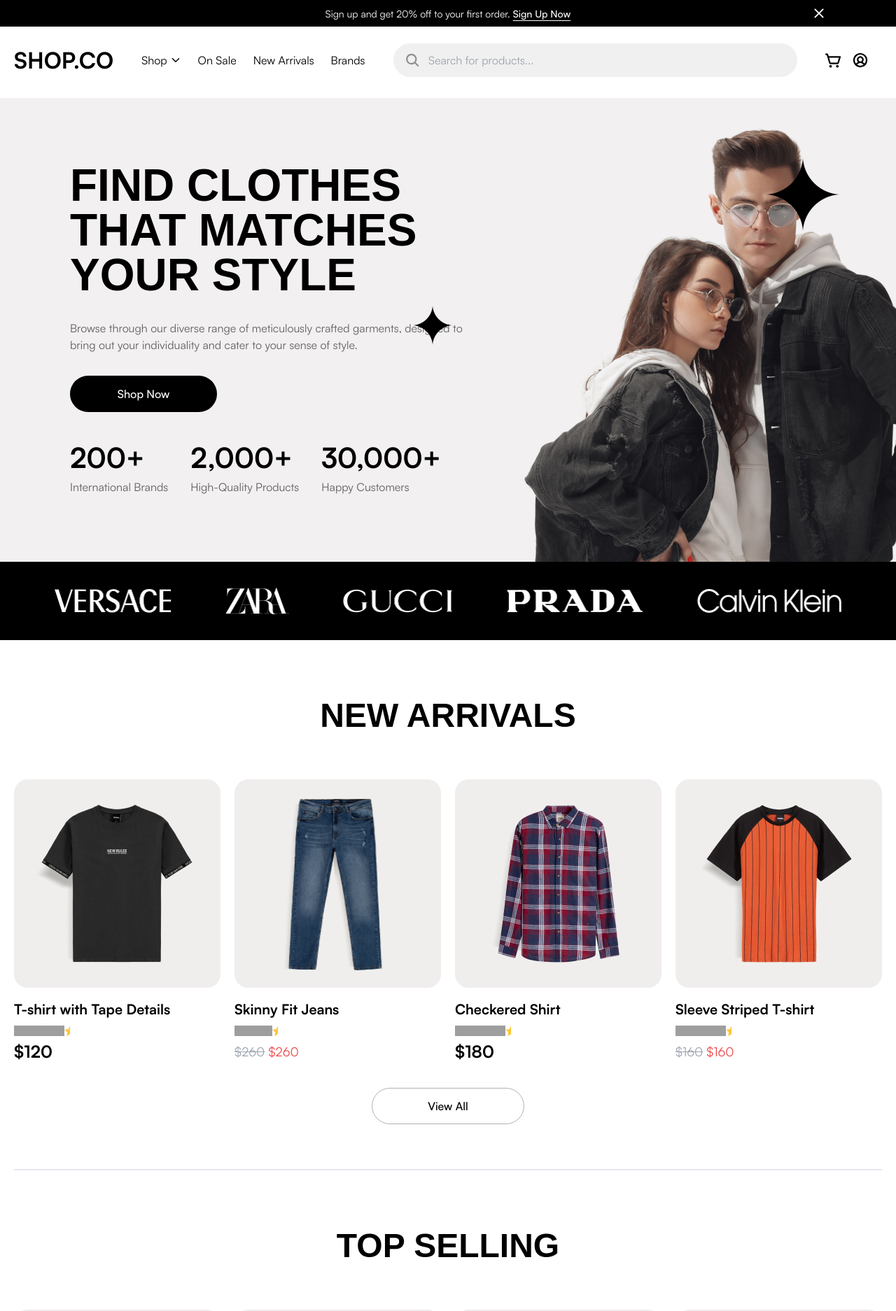
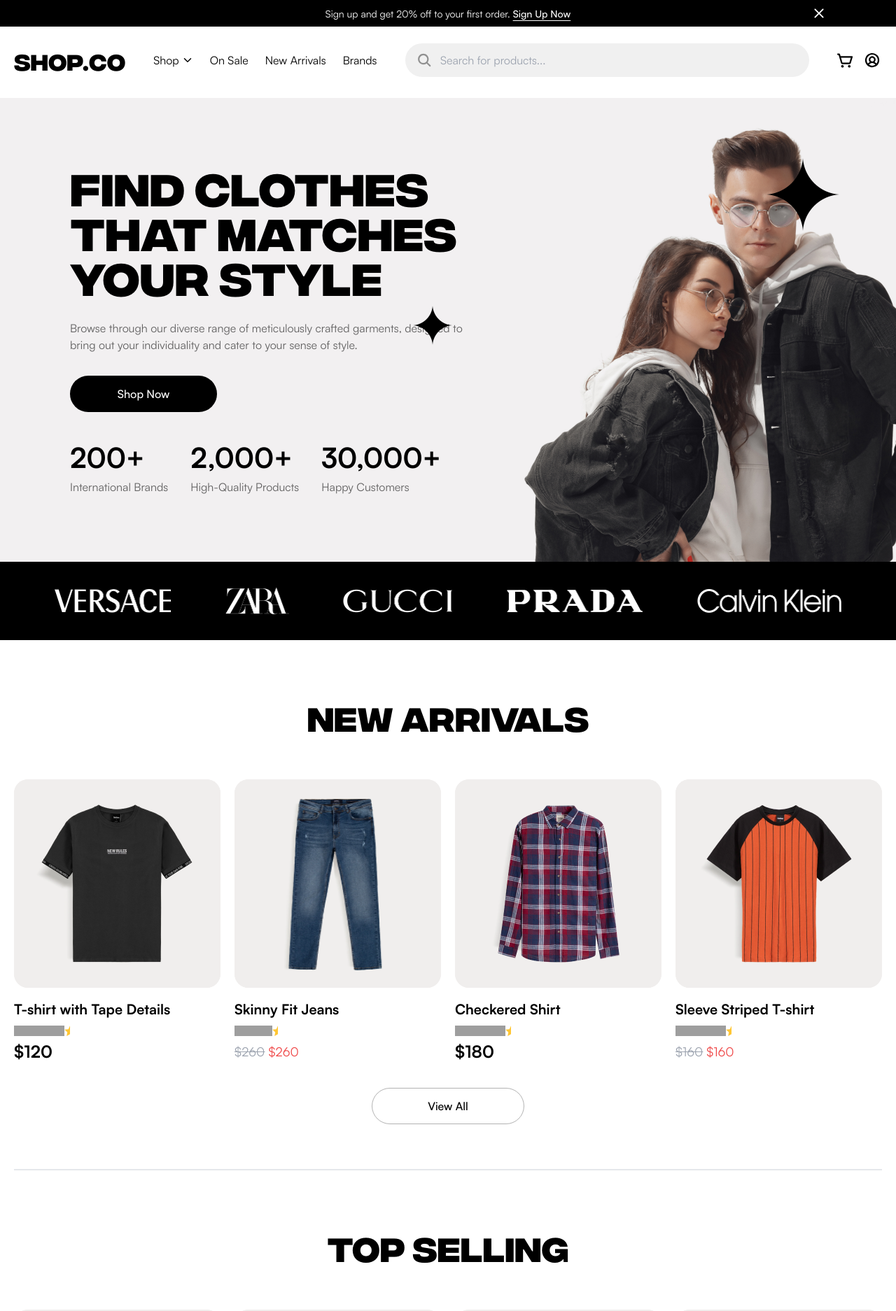
Before and after one commit to Future-Rafay/hackathon-8-dec, a Next.js app: page / in a window 1280 px wide. Shown: the top 1874 px of the page at 70% size. Built offline with nearby package versions, Linux system fonts and the light colour scheme; grey boxes are pictures that could not be loaded.

Commit message:
Integrated IntegralCf font successfullly

```diff
--- a/src/Components/Category.tsx
+++ b/src/Components/Category.tsx
@@ -1,9 +1,11 @@
+import { cn } from '@/lib/utils';
+import { integralCF } from '@/styles/fonts';
 import React from 'react'
 
 const Category = () => {
     return (
         <div className='max-w-[1240px] mx-auto h-auto md:w-full bg-[#F0F0F0] rounded-[40px] my-[80px]'>
-            <h1 className='text-[48px] sm:text-[36px] sm:text-center font-bold uppercase h-[192px] flex items-center justify-center'>Browse By dress STYLE</h1>
+            <h1 className={cn([ integralCF.className,'text-[48px] sm:text-[36px] sm:text-center font-bold uppercase h-[192px] flex items-center justify-center'])}>Browse By dress STYLE</h1>
             <div className='flex flex-col gap-5 mb-[76px]'>
                 <div className='flex gap-5 justify-center md:flex-col'>
                     <div className='w-[407px] sm:w-auto sm:h-auto h-[289px] rounded-[20px] bg-cover hover:scale-105 transition-transform duration-300' style={{ backgroundImage: 'url(/images/Category/casual.png)' }}>
--- a/src/Components/Footer.tsx
+++ b/src/Components/Footer.tsx
@@ -1,3 +1,5 @@
+import { cn } from '@/lib/utils';
+import { integralCF } from '@/styles/fonts';
 import Image from 'next/image';
 import Link from 'next/link';
 import React from 'react';
@@ -42,7 +44,9 @@
     <div className="max-w-[1440px] h-[589px] mx-auto">
       {/* Newsletter Section */}
       <div className="max-w-[1240px] mx-auto relative bottom-[-90px] h-[180px] py-[36px] px-[64px] bg-black rounded-[20px] flex items-center justify-between shadow-md">
-        <h1 className="text-[36px] font-bold text-white w-[555px] leading-tight">
+        <h1 className={cn([ integralCF.className,"text-[36px] font-bold text-white w-[555px] leading-tight"])}
+
+        >
           STAY UP TO DATE ABOUT OUR LATEST OFFERS
         </h1>
         <div className="flex flex-col gap-[14px] w-[349px]">
@@ -64,7 +68,7 @@
       <footer className="bg-[#F0F0F0] text-gray-600">
         <div className="max-w-[1240px] px-5 pt-[140px] pb-[50px] mx-auto flex flex-wrap justify-between gap-10">
           <div className="w-64">
-            <h1 className="text-3xl font-bold text-black">SHOP.CO</h1>
+            <h1 className={cn([ integralCF.className,"text-3xl font-bold text-black"])}>SHOP.CO</h1>
             <p className="mt-2 text-sm text-gray-500">
               We have clothes that suit your style and make you proud to wear them.
             </p>
--- a/src/Components/HeroSection.tsx
+++ b/src/Components/HeroSection.tsx
@@ -1,7 +1,8 @@
 import Image from 'next/image';
 import Link from 'next/link';
 import React from 'react';
-
+import { integralCF } from '@/styles/fonts';
+import { cn } from '@/lib/utils';
 
 const HeroSection = () => {
     return (
@@ -11,7 +12,12 @@
                 style={{ backgroundImage: 'url(/images/heroimage.png)' }}
             >
                 <div className="ml-[100px] xs:ml-0 w-[600px] flex flex-col gap-[32px]">
-                    <h1 className={"text-[64px] xs:text-[32px] font-bold leading-[64px]"}>
+                    <h1
+                        className={cn([
+                            integralCF.className,
+                            "text-[64px] xs:text-[32px] font-bold leading-[64px]",
+                        ])}
+                    >
                         FIND CLOTHES THAT MATCHES YOUR STYLE
                     </h1>
                     <h3 className="text-[16px] text-[rgba(0,0,0,0.6)]">
--- a/src/Components/Navbar.tsx
+++ b/src/Components/Navbar.tsx
@@ -1,3 +1,5 @@
+import { cn } from '@/lib/utils';
+import { integralCF } from '@/styles/fonts';
 import Image from 'next/image';
 import Link from 'next/link';
 import React from 'react'
@@ -7,7 +9,12 @@
 const Navbar = () => {
     return (
         <div className='max-w-[1240px] mx-auto h-auto flex gap-[40px] items-center mt-[24px] mb-[30px]'>
-            <Link href='/' className='font-bold text-[32px]'>SHOP.CO</Link>
+
+            <Link href='/' className={cn([
+                integralCF.className,
+                'font-bold text-[32px]'
+            ])} >SHOP.CO</Link>
+
             <ul className='flex gap-6 sm:hidden'>
                 <li className='flex items-center gap-1'><Link href='' >Shop</Link><IoChevronDown /></li>
                 <li><Link href='/shop' >On Sale</Link></li>
--- a/src/Components/NewArrival.tsx
+++ b/src/Components/NewArrival.tsx
@@ -2,6 +2,8 @@
 import ProductCard from "./ProductCard";
 import { Product } from "@/types/product.types";
 import Link from "next/link";
+import { integralCF } from "@/styles/fonts";
+import { cn } from "@/lib/utils";
 
 export const newArrivalsData: Product[] = [
   {
@@ -57,7 +59,7 @@
 const NewArrival = () => {
   return (
     <div className="max-w-[1240px] mx-auto h-auto mt-[72px]">
-      <h1 className="text-[48px] font-bold uppercase text-center mb-[55px]">New Arrivals</h1>
+      <h1 className={cn([ integralCF.className,"text-[48px] font-bold uppercase text-center mb-[55px]"])}>New Arrivals</h1>
       <div className="flex gap-5 overflow-x-auto justify-center">
         {newArrivalsData.map((product) => (
           <ProductCard key={product.id} product={product} />
--- a/src/Components/Testimonials.tsx
+++ b/src/Components/Testimonials.tsx
@@ -1,3 +1,5 @@
+import { cn } from '@/lib/utils';
+import { integralCF } from '@/styles/fonts';
 import Image from 'next/image';
 import React from 'react';
 
@@ -56,7 +58,9 @@
 const Testimonials = () => {
     return (
         <div className="max-w-[1240px] mx-auto px-4">
-            <h1 className="text-[48px] font-bold uppercase sm:text-[36px] sm:text-center">
+            <h1
+                className={cn([integralCF.className, "text-[48px] font-bold uppercase sm:text-[36px] sm:text-center"])}
+            >
                 Our Happy Customers
             </h1>
             <div className="flex gap-5 mt-10 overflow-x-auto" id="testimonials">
@@ -75,7 +79,7 @@
                                         height={22.58}
                                         width={22.58}
                                         aria-label="star icon"
-                                       className='sm:w-[14px] sm:h-[14px]'
+                                        className='sm:w-[14px] sm:h-[14px]'
                                     />
                                 ))}
                             </div>
--- a/src/Components/TopSelling.tsx
+++ b/src/Components/TopSelling.tsx
@@ -2,6 +2,8 @@
 import ProductCard from "./ProductCard";
 import { Product } from "@/types/product.types";
 import Link from "next/link";
+import { cn } from "@/lib/utils";
+import { integralCF } from "@/styles/fonts";
 
 export const topSellingData: Product[] = [
   {
@@ -57,7 +59,7 @@
 const TopSelling = () => {
   return (
     <div className="max-w-[1240px] mx-auto h-auto mt-[72px]">
-      <h1 className="text-[48px] font-bold uppercase text-center mb-[55px]">top selling</h1>
+      <h1 className={cn([ integralCF.className,"text-[48px] font-bold uppercase text-center mb-[55px]"])}>top selling</h1>
       <div className="flex gap-5 overflow-x-auto justify-center">
         {topSellingData.map((product) => (
           <ProductCard key={product.id} product={product} />
--- a/src/app/auth/page.tsx
+++ b/src/app/auth/page.tsx
@@ -1,3 +1,5 @@
+import { cn } from "@/lib/utils";
+import { integralCF } from "@/styles/fonts";
 import Image from "next/image";
 import React from "react";
 
@@ -10,7 +12,7 @@
       <div className="w-full max-w-[440px] bg-white/10 backdrop-blur-md rounded-2xl p-8 md:p-12 border border-white/20 shadow-lg text-white">
         {/* Heading Section */}
         <div className="text-center mb-8">
-          <h1 className="text-3xl font-bold mb-2">Create an Account</h1>
+          <h1 className={cn([integralCF.className,"text-3xl font-bold mb-2 tracking-widest"])}>Create an Account</h1>
           <p className="text-sm text-gray-300">Enter your details below</p>
         </div>
 
@@ -39,7 +41,7 @@
           </div>
 
           {/* Buttons Section */}
-          <button className="w-full py-3 bg-red-600 hover:bg-red-700 text-white rounded-lg text-sm font-medium transition-all">
+          <button className={cn([integralCF.className,"w-full py-3 bg-red-600 hover:bg-red-700 text-white rounded-lg text-sm font-medium transition-all tracking-widest"])}>
             Create Account
           </button>
 
@@ -56,6 +58,7 @@
               height={20}
               width={20}
               alt="Google Icon"
+
             />
             Sign up with Google
           </button>
--- a/src/app/cart/page.tsx
+++ b/src/app/cart/page.tsx
@@ -1,4 +1,6 @@
 "use client"
+import { cn } from '@/lib/utils';
+import { integralCF } from '@/styles/fonts';
 import Image from 'next/image';
 import React, { useState } from 'react';
 
@@ -47,7 +49,7 @@
         <div className='max-w-[1240px] h-auto mx-auto border-t border-solid border-[rgba(0,0,0,0.3)]'>
             <div>
                 <div className='my-[24px]'>Home &gt; <span>Cart</span></div>
-                <h1 className='text-[40px] font-bold'>Your cart</h1>
+                <h1 className={cn([integralCF.className ,'text-[40px] font-bold'])}>Your cart</h1>
             </div>
             <div className='flex gap-[20px]  mt-[24px]'>
                 <div className='w-[715px] h-auto rounded-[20px] border-2 px-6 py-5'>
--- a/src/app/shop/page.tsx
+++ b/src/app/shop/page.tsx
@@ -28,7 +28,7 @@
                             <Image src='/svgs/dropdownicon.svg' alt="Drop Down" height={16} width={16} className="transform rotate-180" />
                         </p>
                     </div>
-                    <div className='grid grid-cols-1 md:grid-cols-3 gap-4'>
+                    <div className='grid grid-cols-3 md:grid-cols-1 gap-4'>
                         {data.map((product, index) => (
                             <ProductCard key={index} product={product} />
                         ))}
--- /dev/null
+++ b/src/lib/utils.tsx
@@ -0,0 +1,6 @@
+import { clsx, type ClassValue } from "clsx";
+import { twMerge } from "tailwind-merge";
+
+export function cn(...inputs: ClassValue[]) {
+    return twMerge(clsx(inputs));
+}
```
